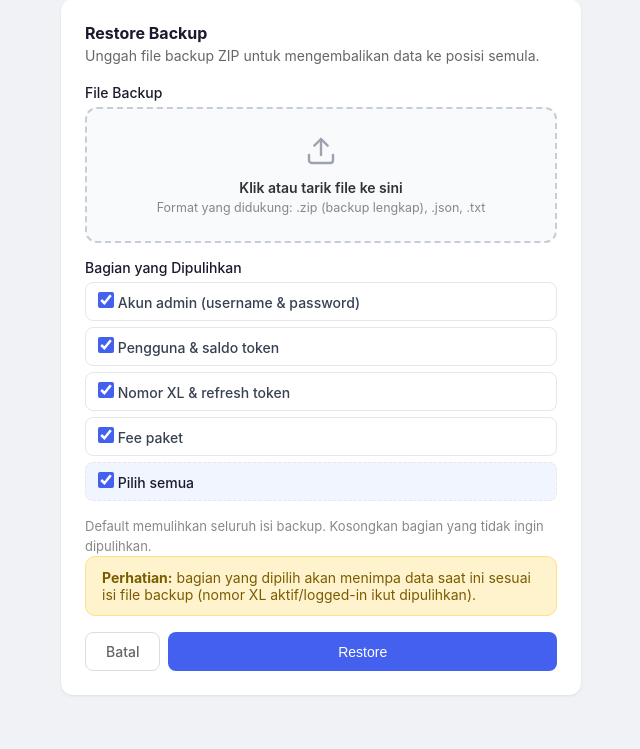
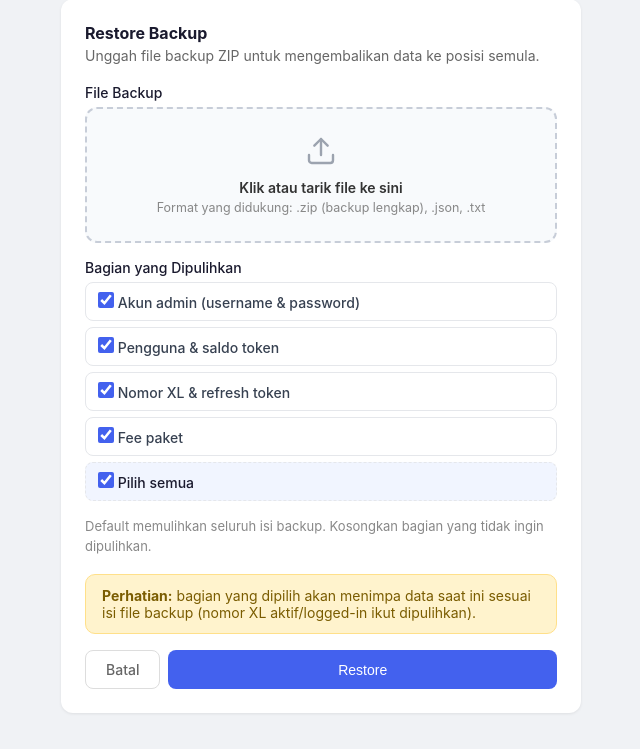
Before and after one commit to rohcuan/rohtembak-xl, a Python web app: template templates/admin/restore.html in a window 1280 px wide. Shown: the part 102-851 px from the top of the page, without its empty margins (119-759 px from the left). Before the commit the page ends 797 px from the top, so only its background shows below. Run offline with Jinja, Linux system fonts and the light colour scheme; the template is opened without the code that fills it, so the values that code supplies are empty.

Commit message:
restore.html: tambah jarak kotak peringatan dari hint

```diff
--- a/templates/admin/restore.html
+++ b/templates/admin/restore.html
@@ -91,7 +91,7 @@
         </div>
         <p class="restore-hint">Default memulihkan seluruh isi backup. Kosongkan bagian yang tidak ingin dipulihkan.</p>
 
-        <div class="restore-msg warn" style="margin:0 0 16px;">
+        <div class="restore-msg warn" style="margin:18px 0 16px;">
             <strong>Perhatian:</strong> bagian yang dipilih akan menimpa data saat ini sesuai isi file backup (nomor XL aktif/logged-in ikut dipulihkan).
         </div>
 
```
